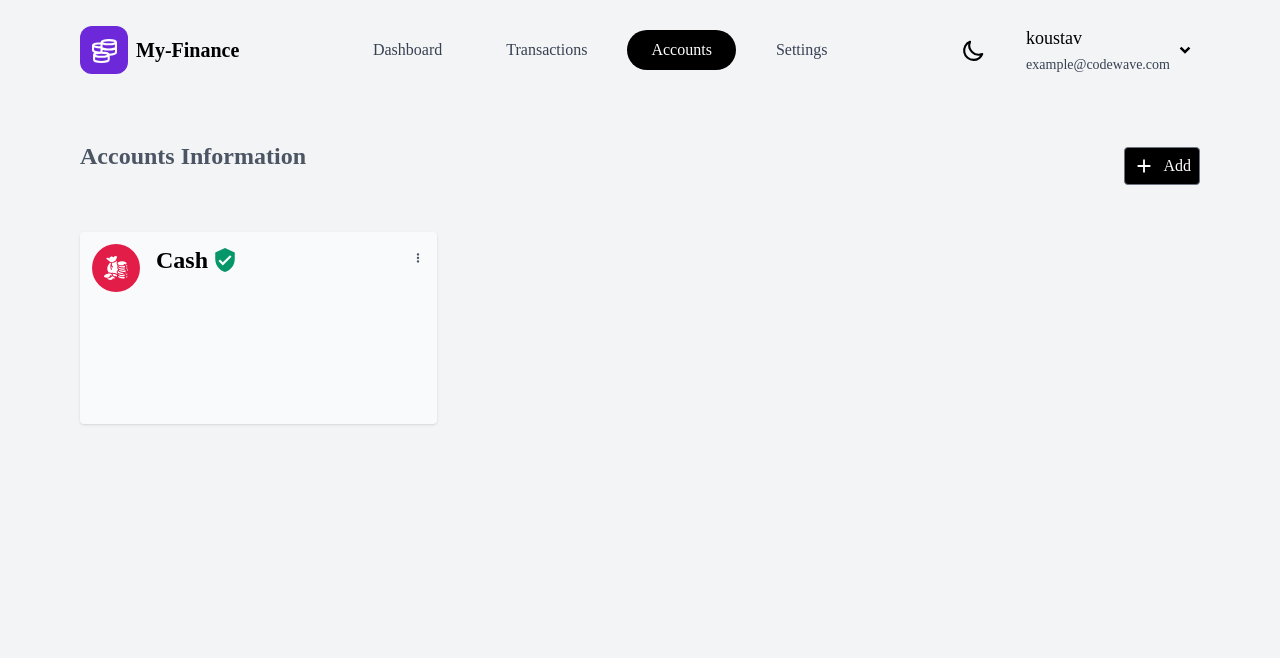
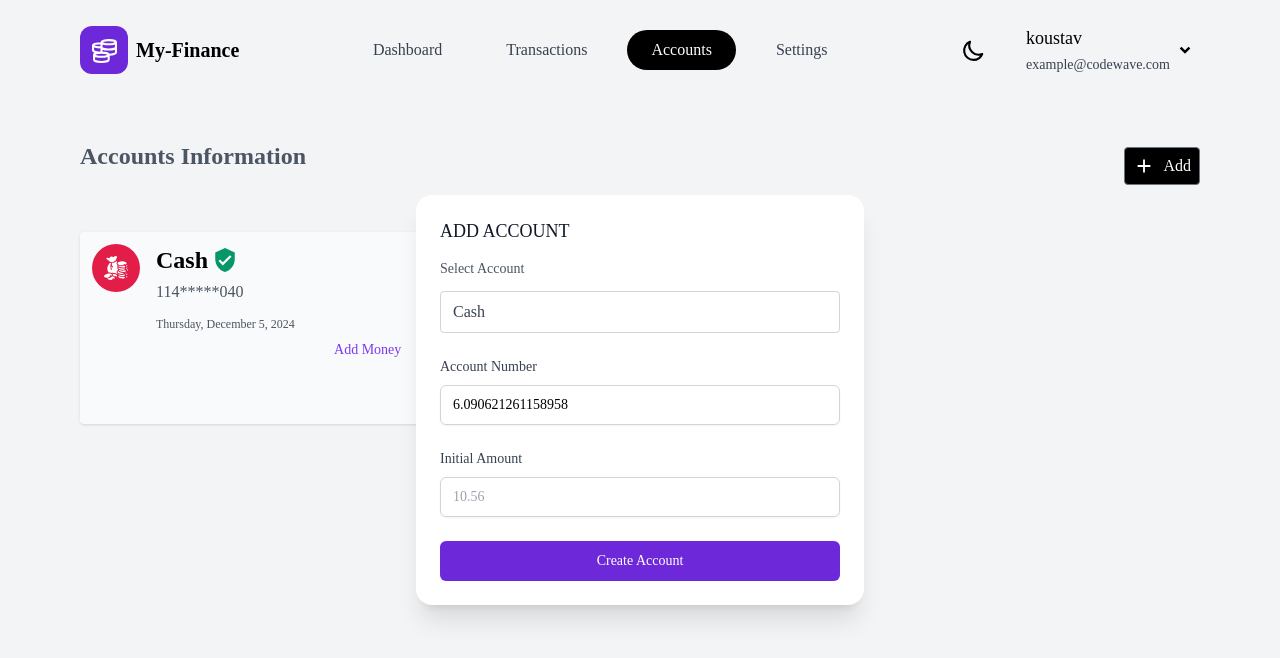
Before and after one commit to koustav1002/expense-tracker-temp, a React (Create React App) app: page /account in a window 1280 px wide. Both pictures are taken after a click on the button "Add". Shown: the top 658 px of the page. Built offline with nearby package versions, Linux system fonts and the light colour scheme.

Commit message:
15th Feb

```diff
--- a/package.json
+++ b/package.json
@@ -10,6 +10,7 @@
     "postcss": "^8.4.49",
     "react": "^19.0.0",
     "react-dom": "^19.0.0",
+    "react-hook-form": "^7.54.2",
     "react-icons": "^5.4.0",
     "react-router-dom": "^6.28.1",
     "react-scripts": "5.0.1",
--- /dev/null
+++ b/src/components/AddAccount.js
@@ -0,0 +1,132 @@
+import React, { useState } from "react";
+import useStore from "../store";
+import { generateAccountNumber } from "../store/utils";
+import { useForm } from "react-hook-form";
+import { DialogWrapper } from "./wrapper/DialogWrapper";
+import { DialogPanel, DialogTitle } from "@headlessui/react";
+import { MdOutlineWarning } from "react-icons/md";
+import Input from "./ui/Input";
+import { Button } from "./ui/Button";
+import { BiLoader } from "react-icons/bi";
+import axios from "axios";
+import { toast } from "react-toastify";
+
+const accounts = ["Cash", "Crypto", "Paypal", "Visa Debit Card"];
+
+const AddAccount = ({ isOpen, setIsOpen, id, refetch, key }) => {
+  const { user } = useStore((state) => state);
+  const {
+    register,
+    handleSubmit,
+    formState: { erros },
+  } = useForm({
+    defaultValues: { account_number: generateAccountNumber() },
+  });
+
+  const [selectedAccount, setSelectedAccount] = useState(accounts[0]);
+  const [loading, setLoading] = useState(false);
+
+  const onSubmit = async (data) => {
+    try {
+      setLoading(true);
+      const newData = { ...data, name: selectedAccount };
+
+      const { data: res } = await axios.post("/account/create", newData);
+      if (res?.data) {
+        toast.success(res?.message);
+        setIsOpen(false);
+        refetch();
+      }
+    } catch (error) {
+      console.error("Something went wrong: ", error);
+      toast.error(error?.response?.data?.message || error.message);
+    } finally {
+      setLoading(false);
+    }
+  };
+
+  const closeModal = () => {
+    setIsOpen(false);
+  };
+  return (
+    <DialogWrapper isOpen={isOpen} closeModal={closeModal}>
+      <DialogPanel className="w-full max-w-md transform overflow-hidden rounded-2xl bg-white p-6 text-left align-middle shadow-xl transition-all">
+        <DialogTitle
+          as="h3"
+          className="text-lg font-medium leading-6 text-gray-900 mb-4 uppercase"
+        >
+          Add Account
+        </DialogTitle>
+
+        <form onSubmit={handleSubmit(onSubmit)} className="space-y-6 ">
+          <div className="flex flex-col gap-1 mb-2">
+            <p className="text-gray-600 text-sm mb-2">Select Account</p>
+            <select
+              onChange={(e) => setSelectedAccount(e.target.value)}
+              className="bg-transparent appearance-none border border-gray-300 rounded w-full py-2 px-3 text-gray-700 outline-none focus:ring-1 ring-blue-500"
+            >
+              {accounts.map((acc, index) => (
+                <option
+                  key={index}
+                  value={acc}
+                  className="w-full flex items-center justify-center"
+                >
+                  {acc}
+                </option>
+              ))}
+            </select>
+          </div>
+
+          {user?.accounts?.includes(selectedAccount) ? (
+            <div className="flex items-center gap-2 bg-yellow-400 text-black p-2 mt-6 rounded">
+              <MdOutlineWarning size={30} />
+              <span className="text-sm">
+                This account has already been activated. Try another one. Thank
+                you.
+              </span>
+            </div>
+          ) : (
+            <>
+              <Input
+                name="account_number"
+                label="Account Number"
+                placeholder="1223457"
+                {...register("account_number", {
+                  required: "Account Number is required!!",
+                })}
+                // error={errors.account_number ? errors.account_number.message : ""}
+                className="inputStyle"
+              />
+
+              <Input
+                type="number"
+                name="amount"
+                label="Initial Amount"
+                placeholder="10.56"
+                {...register("account", {
+                  required: "Initial amount is required!!",
+                })}
+                // error={errors.account_number ? errors.account_number.message : ""}
+                className="inputStyle"
+              />
+
+              <Button
+                disabled={loading}
+                type="submit"
+                className="bg-violet-700 text-white w-full mt-4"
+              >
+                {loading ? (
+                  <BiLoader className="text-xl animate-spin text-white" />
+                ) : (
+                  "Create Account"
+                )}
+              </Button>
+            </>
+          )}
+        </form>
+      </DialogPanel>
+    </DialogWrapper>
+  );
+};
+
+export default AddAccount;
--- /dev/null
+++ b/src/components/wrapper/DialogWrapper.js
@@ -0,0 +1,41 @@
+import { useState, Fragment } from "react";
+import { Dialog, Transition, TransitionChild } from "@headlessui/react";
+
+export function DialogWrapper({ isOpen, closeModal, children }) {
+  //   let [isOpen, setIsOpen] = useState(true);
+
+  return (
+    // Use the `Transition` component at the root level
+    <Transition show={isOpen} as={Fragment}>
+      <Dialog as="div" className="relative z-50" onClose={closeModal}>
+        <TransitionChild
+          as={Fragment}
+          enter="ease-out duration-300"
+          enterFrom="opacity-0"
+          enterTo="opacity-100"
+          leave="ease-in duration-200"
+          leaveFrom="opacity-100"
+          leaveTo="opacity-0"
+        >
+          <div className="fixed inset-0 bg-black/30" />
+        </TransitionChild>
+
+        <div className="fixed inset-0 overflow-y-auto">
+          <div className="flex min-h-full items-center justify-center p-4 text-center">
+            <TransitionChild
+              as={Fragment}
+              enter="ease-out duration-300"
+              enterFrom="opacity-0 scale-95"
+              enterTo="opacity-100 scale-100"
+              leave="ease-in duration-200"
+              leaveFrom="opacity-100 scale-100"
+              leaveTo="opacity-0 scale-95"
+            >
+              {children}
+            </TransitionChild>
+          </div>
+        </div>
+      </Dialog>
+    </Transition>
+  );
+}
--- a/src/pages/AccountPage.js
+++ b/src/pages/AccountPage.js
@@ -7,6 +7,8 @@ import { toast } from "react-toastify";
 import Loader from "../components/Loader";
 import { MdAdd, MdVerifiedUser } from "react-icons/md";
 import AccountMenu from "../components/AccountMenu";
+import { maskAccount } from "../store/utils";
+import AddAccount from "../components/AddAccount";
 
 const ICONS = {
   crypto: (
@@ -34,6 +36,8 @@ const ICONS = {
 const dummyData = [
   {
     account_name: "Cash",
+    account_number: "11439929040",
+    createdAt: "12-05-2024",
   },
 ];
 
@@ -69,15 +73,22 @@ const AccountPage = () => {
     fetchAccount();
   }, []);
 
-  const handleOpenAddMoney = async (acc) => {};
+  const handleOpenAddMoney = (el) => {
+    setSelectedAccount(el?.id);
+    setIsOpenTopup(true);
+  };
 
-  const handleTransfermoney = async (acc) => {};
+  const handleTransfermoney = (el) => {
+    setSelectedAccount(el?.id);
+    setIsOpenTransfer(true);
+  };
 
   return (
     <>
       {isLoading ? (
         <Loader />
       ) : (
+        <>
           <div className="w-full py-10">
             <div className="flex items-center justify-between">
               <p className="text-2xl 2xl:text-3xl font-semibold text-gray-600 mb-5">
@@ -85,7 +96,10 @@ const AccountPage = () => {
               </p>
 
               <div className="flex items-center gap-4">
-              <button className="py-1.5 px-2 rounded bg-black text-white flex items-center justify-center gap-2 border border-gray-500">
+                <button
+                  className="py-1.5 px-2 rounded bg-black text-white flex items-center justify-center gap-2 border border-gray-500"
+                  onClick={() => setIsOpen(true)}
+                >
                   <MdAdd size={22} />
                   <span className="">Add</span>
                 </button>
@@ -125,12 +139,47 @@ const AccountPage = () => {
                           transferMoney={() => handleTransfermoney(acc)}
                         />
                       </div>
+
+                      <span className="text-gray-600 font-light leading-loose">
+                        {maskAccount(acc?.account_number)}
+                      </span>
+
+                      <p className="text-xs text-gray-600">
+                        {new Date(acc?.createdAt).toLocaleDateString("en-US", {
+                          dateStyle: "full",
+                        })}
+                      </p>
+
+                      <div className="flex items-center justify-between">
+                        <p className="text-xl text-gray-600 font-medium">
+                          {acc?.account_balance}
+                        </p>
+                        <button
+                          onClick={() => handleOpenAddMoney(acc)}
+                          className="text-sm mr-6 outline-none text-violet-600 hover:underline"
+                        >
+                          Add Money
+                        </button>
+                      </div>
                     </div>
                   </div>
                 ))}
               </div>
             )}
           </div>
+
+          <AddAccount
+            isOpen={isOpen}
+            setIsOpen={setIsOpen}
+            id={selectedAccount}
+            refetch={fetchAccount}
+            key={new Date().getTime()}
+          />
+
+          {/* <AddMoney isOpen={isOpenTopup} setIsOpen={s1etIsOpenTopup} id={selectedAccount} refetch={fetchAccount} key={new Date().getTime() + 1}/> */}
+
+          {/* <TransferMoney isOpen={isOpenTransfer} setIsOpen={setIsOpenTransfer} id={selectedAccount} refetch={fetchAccount} key={new Date().getTime() + 2}/> */}
+        </>
       )}
     </>
   );
--- /dev/null
+++ b/src/store/utils.js
@@ -0,0 +1,22 @@
+export const maskAccount = (number) => {
+  let maskedNum = "";
+  let len = number.length;
+  for (let i = 0; i < len; i++) {
+    if (i < 3 || i >= len - 3) maskedNum += number[i];
+    else maskedNum += "*";
+  }
+  return maskedNum;
+};
+
+const getRandomNumber = (min, max) => {
+  return Math.random() * (max - min) + min;
+};
+
+export const generateAccountNumber = () => {
+  let accNum = "";
+
+  while (accNum.length < 13) {
+    accNum += getRandomNumber(0, 9).toString();
+  }
+  return accNum;
+};
```
Also changed, not shown: 1 other file (tests, documents, lock files or other folders). Lines whose indentation alone changed are shown as unchanged.
